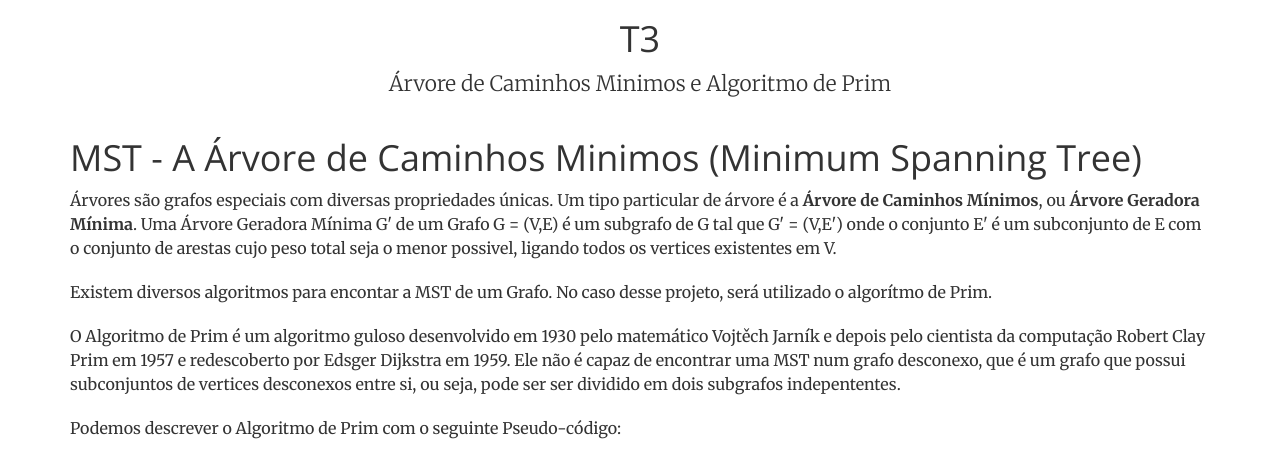
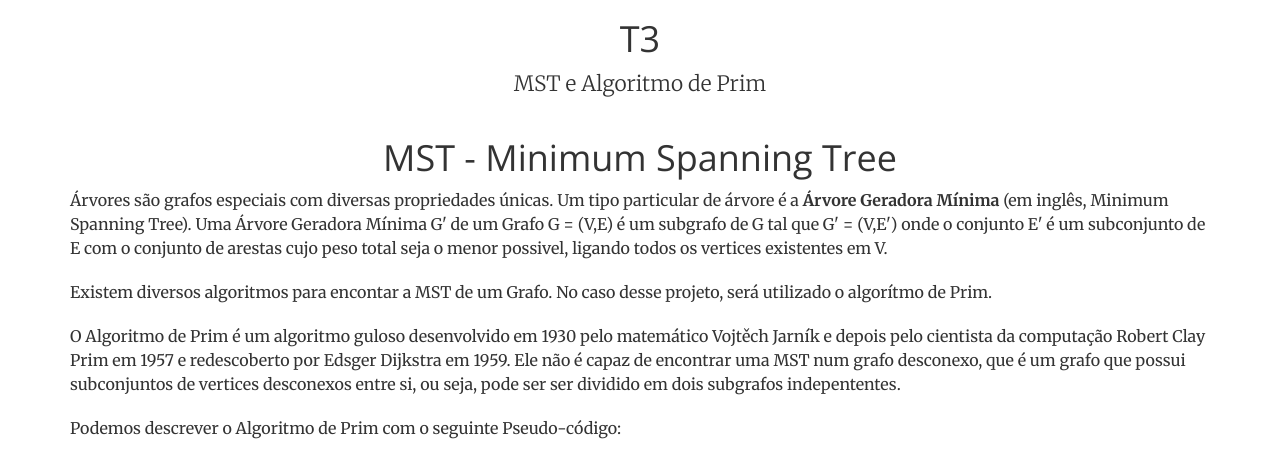
Before and after one commit to lucasaciole/grafos, a Flask app: page /areadetrabalho/projects/mst-prim/ in a window 1280 px wide. Shown: the part 51-507 px from the top of the page. Run offline with Flask 2, Linux system fonts and the light colour scheme; some libraries are stand-ins or nearby versions.

Commit message:
Update Prim and Dijkstra pages

```diff
--- a/templates/dijkstra.html
+++ b/templates/dijkstra.html
@@ -9,7 +9,7 @@
     </div>
     <div class="row">
         <div class="col-lg-12">
-            <h1>MST - A Árvore de Caminhos Minimos (Minimum Spanning Tree)</h1>
+            <h1 class="text-center">A Árvore de Caminhos Minimos</h1>
             <p>
                 Árvores são grafos especiais com diversas propriedades únicas. Um tipo particular de árvore é a <b>Árvore de Caminhos Mínimos</b>, ou <b>Árvore Geradora Mínima</b>. Uma Árvore Geradora Mínima G' de um Grafo G = (V,E) é um subgrafo de G tal que G' = (V,E') onde o conjunto E' é um subconjunto de E com o conjunto de arestas cujo peso total seja o menor possivel, ligando todos os vertices existentes em V.
             </p>
--- a/templates/index.html
+++ b/templates/index.html
@@ -24,7 +24,7 @@
                     <div class="col-lg-3">
                         <a class="main-item" href="/areadetrabalho/projects/mst-dijkstra">
                             <h1>T4</h1>
-                            <p class="lead">MST - Dijkstra</p>
+                            <p class="lead">Caminhos Miniimos - Dijkstra</p>
                         </a>
                     </div>
                     <div class="col-lg-3">
--- a/templates/prim.html
+++ b/templates/prim.html
@@ -4,14 +4,14 @@
     <div class="row text-center">
         <div class="col-lg-12">
             <h1>T3</h1>
-            <p class="lead">Árvore de Caminhos Minimos e Algoritmo de Prim</p>
+            <p class="lead">MST e Algoritmo de Prim</p>
         </div>
     </div>
     <div class="row">
         <div class="col-lg-12">
-            <h1>MST - A Árvore de Caminhos Minimos (Minimum Spanning Tree)</h1>
+            <h1 class="text-center">MST - Minimum Spanning Tree</h1>
             <p>
-                Árvores são grafos especiais com diversas propriedades únicas. Um tipo particular de árvore é a <b>Árvore de Caminhos Mínimos</b>, ou <b>Árvore Geradora Mínima</b>. Uma Árvore Geradora Mínima G' de um Grafo G = (V,E) é um subgrafo de G tal que G' = (V,E') onde o conjunto E' é um subconjunto de E com o conjunto de arestas cujo peso total seja o menor possivel, ligando todos os vertices existentes em V.
+                Árvores são grafos especiais com diversas propriedades únicas. Um tipo particular de árvore é a <b>Árvore Geradora Mínima</b> (em inglês, Minimum Spanning Tree). Uma Árvore Geradora Mínima G' de um Grafo G = (V,E) é um subgrafo de G tal que G' = (V,E') onde o conjunto E' é um subconjunto de E com o conjunto de arestas cujo peso total seja o menor possivel, ligando todos os vertices existentes em V.
             </p>
             <p> Existem diversos algoritmos para encontar a MST de um Grafo. No caso desse projeto, será utilizado o algorítmo de Prim.</p>
             <p> O Algoritmo de Prim é um algoritmo guloso desenvolvido em 1930 pelo matemático Vojtěch Jarník e depois pelo cientista da computação Robert Clay Prim em 1957 e redescoberto por Edsger Dijkstra em 1959. Ele não é capaz de encontrar uma MST num grafo desconexo, que é um grafo que possui subconjuntos de vertices desconexos entre si, ou seja, pode ser ser dividido em dois subgrafos indepententes.</p>
```
